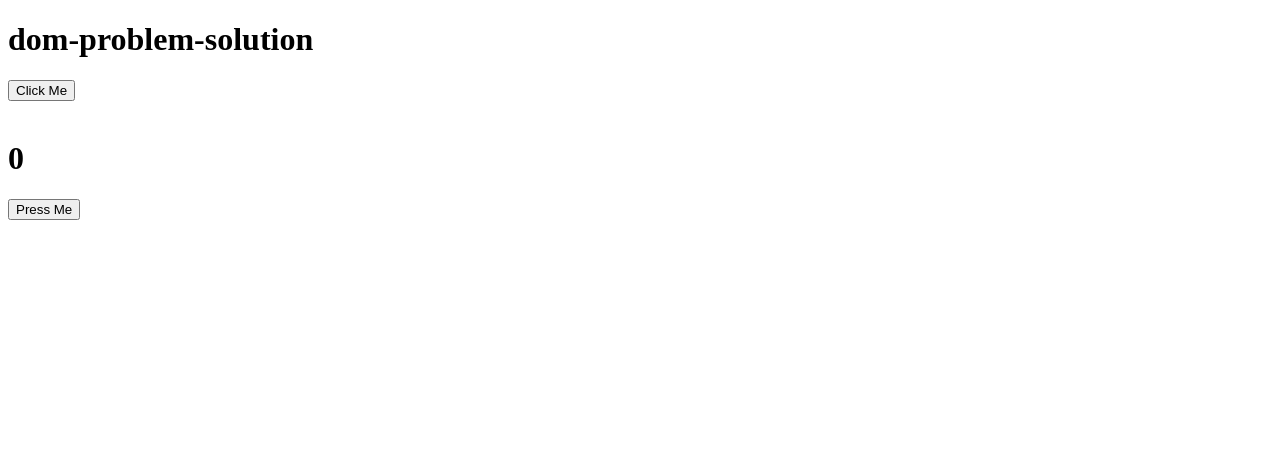
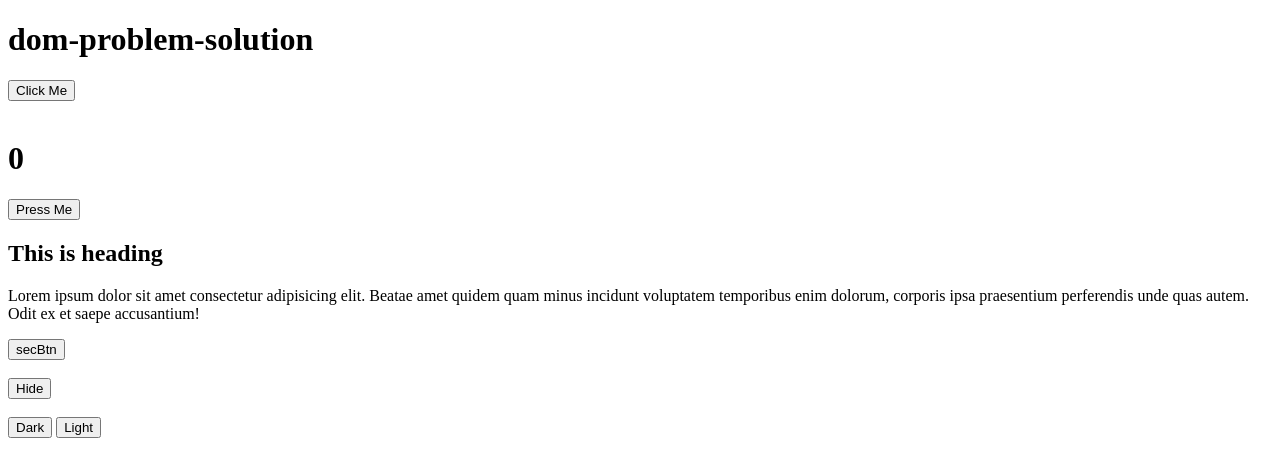
Before and after one commit to abdunnoorfaheem/dom-problem-solutions, a plain HTML site: page index.html in a window 1280 px wide. Drawn offline with Linux system fonts and the light colour scheme.

Commit message:
problem 3 solve

```diff
--- a/index.html
+++ b/index.html
@@ -18,7 +18,37 @@
     <br>
     <br>
     <h1 id="count">0</h1>
-    <button id="btnTwo">Press Me</button>
+    <button id="btnTwo">Press Me</button><br>
+    <section id="secOne">
+        <div>
+            <h1>This is heading</h1>
+            <p>Lorem ipsum dolor sit amet consectetur adipisicing elit. Beatae amet quidem quam minus incidunt voluptatem temporibus enim dolorum, corporis ipsa praesentium perferendis unde quas autem. Odit ex et saepe accusantium!</p>
+            <button>secBtn</button>
+        </div>
+    </section><br>
+    <button id="hide">Hide</button>
+    <br>
+    <br>
+
+    <button id="dark">Dark</button>
+    <button id="light">Light</button>
+
+
+
+
+
+
+
+
+
+
+
+
+
+
+
+
+
     <script src="js/index.js"></script>
 </body>
 
--- a/js/index.js
+++ b/js/index.js
@@ -23,4 +23,23 @@ document.getElementById("btnTwo").addEventListener("click", function() {
 
 
 
-})
+});
+
+
+document.getElementById("hide").addEventListener("click", function() {
+
+
+    let secHide = document.getElementById("secOne");
+
+
+    secHide.style.display = "none";
+
+
+
+
+
+
+
+
+
+});
```
